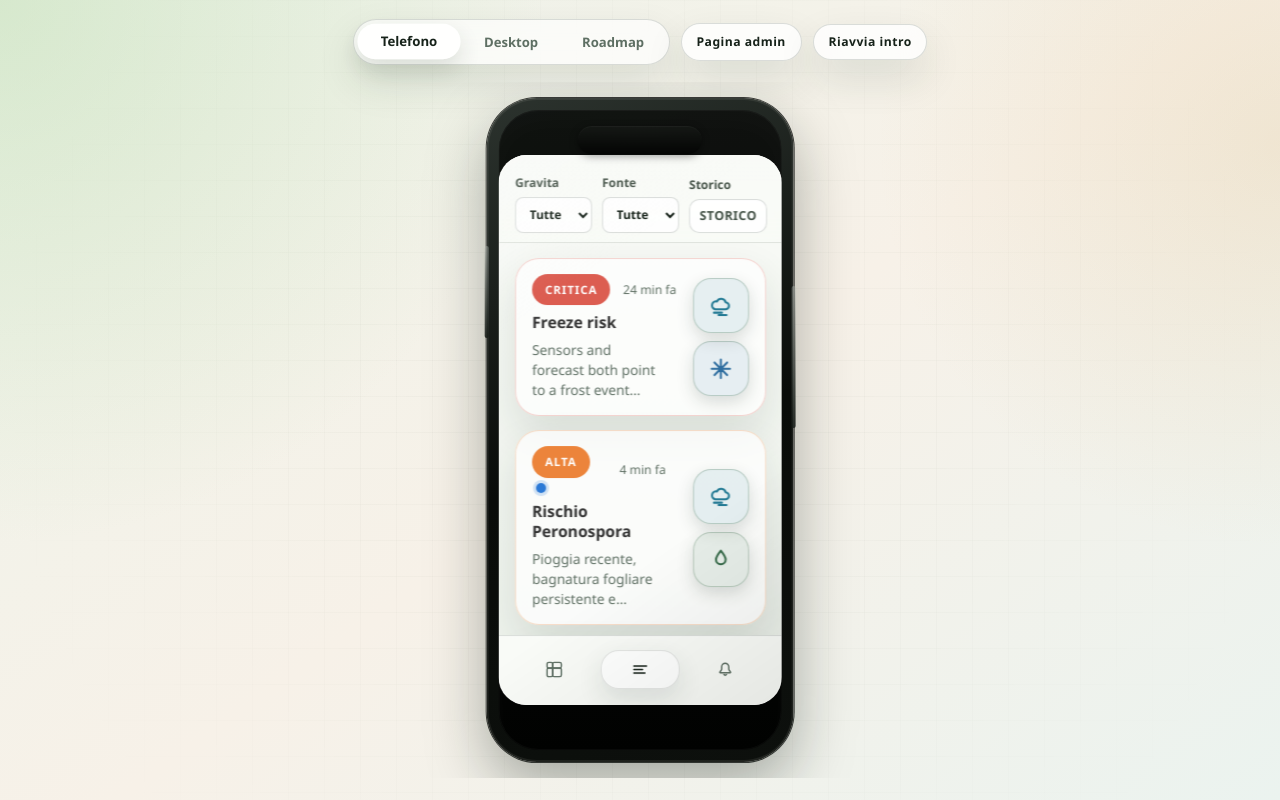
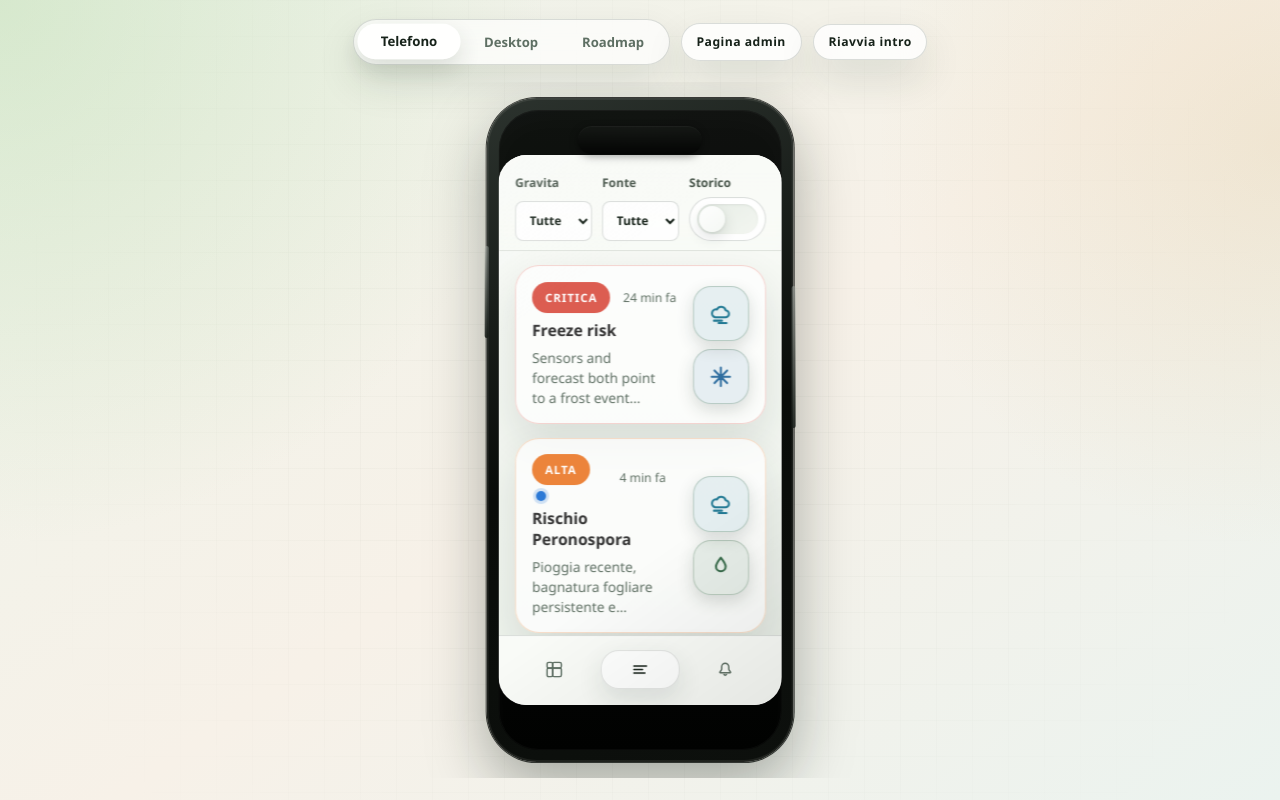
Before and after one commit to lillo24/hackaton2, a React (Vite) app in the folder lillo/app-skeleton/: page /alerts in a window 1280 px wide. Built offline with nearby package versions, Linux system fonts and the light colour scheme.

Commit message:
Turn history button into toggle

```diff
--- a/lillo/app-skeleton/src/pages/AlertsPage.jsx
+++ b/lillo/app-skeleton/src/pages/AlertsPage.jsx
@@ -297,12 +297,16 @@ function AlertsPage({
           <div className="filter-field filter-field--toggle">
             <span>Storico</span>
             <button
-              aria-pressed={historyEnabled}
+              aria-checked={historyEnabled}
+              aria-label={`Storico ${historyEnabled ? 'attivo' : 'disattivato'}`}
               className={`filter-toggle${historyEnabled ? ' is-active' : ''}`}
               onClick={toggleHistory}
+              role="switch"
               type="button"
             >
-              Storico
+              <span aria-hidden="true" className="filter-toggle__track">
+                <span className="filter-toggle__thumb" />
+              </span>
             </button>
           </div>
         </div>
--- a/lillo/app-skeleton/src/pages/pages.css
+++ b/lillo/app-skeleton/src/pages/pages.css
@@ -1558,15 +1558,15 @@
 
 .filter-toggle {
   width: 100%;
+  min-height: 2.7rem;
+  display: inline-flex;
+  align-items: center;
+  justify-content: flex-start;
   border: 1px solid rgba(32, 52, 38, 0.16);
-  border-radius: 10px;
+  border-radius: 999px;
   background: rgba(255, 255, 255, 0.9);
   color: var(--muted-strong);
-  padding: 0.45rem 0.6rem;
-  font-size: 0.78rem;
-  font-weight: 700;
-  letter-spacing: 0.03em;
-  text-transform: uppercase;
+  padding: 0.34rem 0.42rem;
   cursor: pointer;
   transition:
     border-color 0.2s ease,
@@ -1575,6 +1575,31 @@
     color 0.2s ease;
 }
 
+.filter-toggle__track {
+  width: 100%;
+  height: 1.9rem;
+  display: inline-flex;
+  align-items: center;
+  padding: 0.16rem;
+  border-radius: 999px;
+  background: linear-gradient(145deg, rgba(229, 236, 229, 0.95), rgba(243, 246, 240, 0.95));
+  box-shadow: inset 0 1px 2px rgba(32, 52, 38, 0.08);
+  transition: background 0.2s ease;
+}
+
+.filter-toggle__thumb {
+  width: 1.58rem;
+  height: 1.58rem;
+  border-radius: 999px;
+  background: linear-gradient(145deg, rgba(255, 255, 255, 0.98), rgba(245, 248, 244, 0.96));
+  box-shadow:
+    0 6px 14px rgba(32, 52, 38, 0.12),
+    0 1px 3px rgba(32, 52, 38, 0.1);
+  transition:
+    transform 0.22s ease,
+    background 0.2s ease;
+}
+
 .filter-toggle:hover {
   border-color: rgba(63, 110, 78, 0.3);
 }
@@ -1586,9 +1611,16 @@
 }
 
 .filter-toggle.is-active {
-  color: #ffffff;
   border-color: rgba(63, 110, 78, 0.38);
+  background: rgba(246, 250, 245, 0.95);
+}
+
+.filter-toggle.is-active .filter-toggle__track {
   background: linear-gradient(145deg, rgba(63, 110, 78, 0.95), rgba(95, 138, 75, 0.95));
+}
+
+.filter-toggle.is-active .filter-toggle__thumb {
+  transform: translateX(calc(100% - 0.02rem));
 }
 
 .filter-footer {
```
